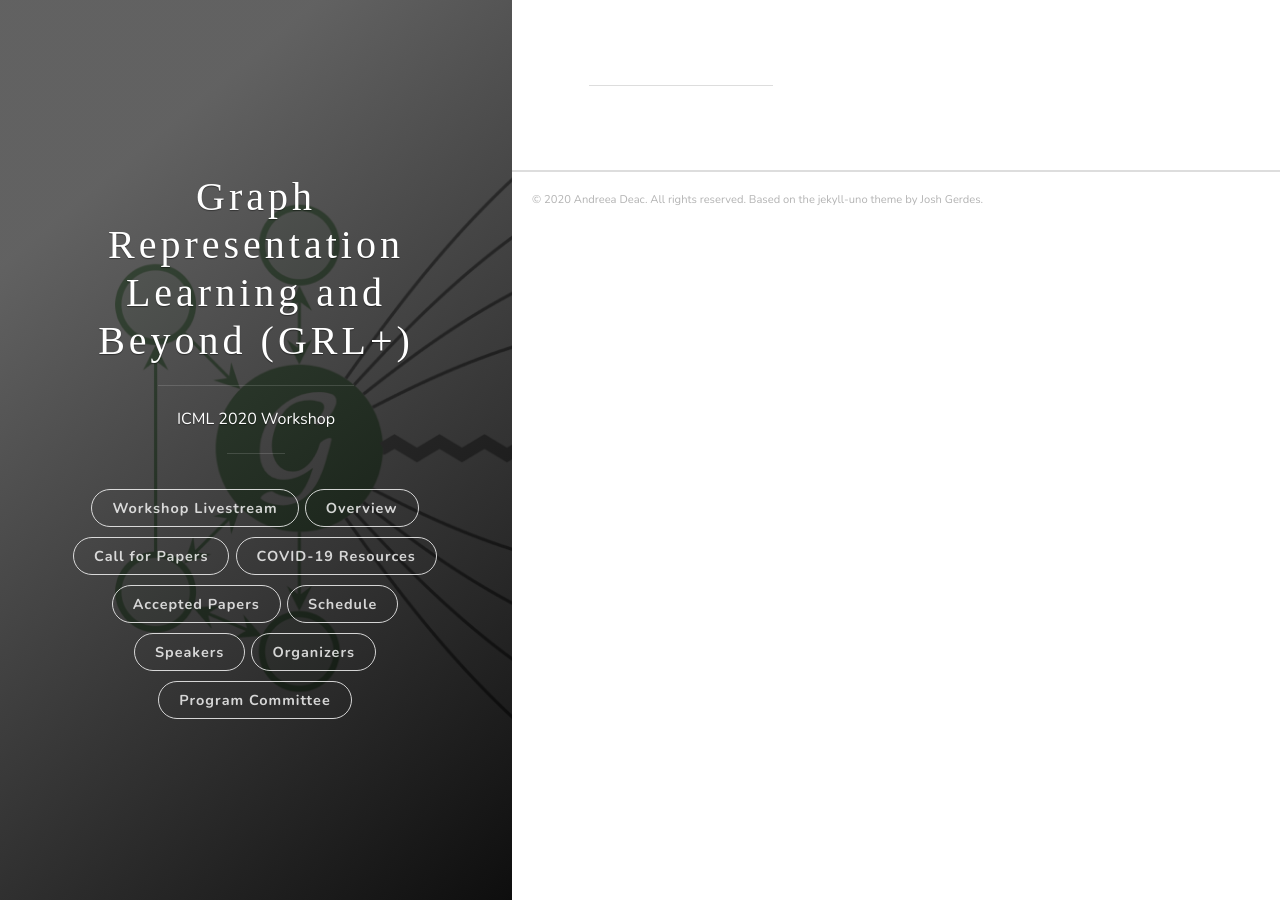
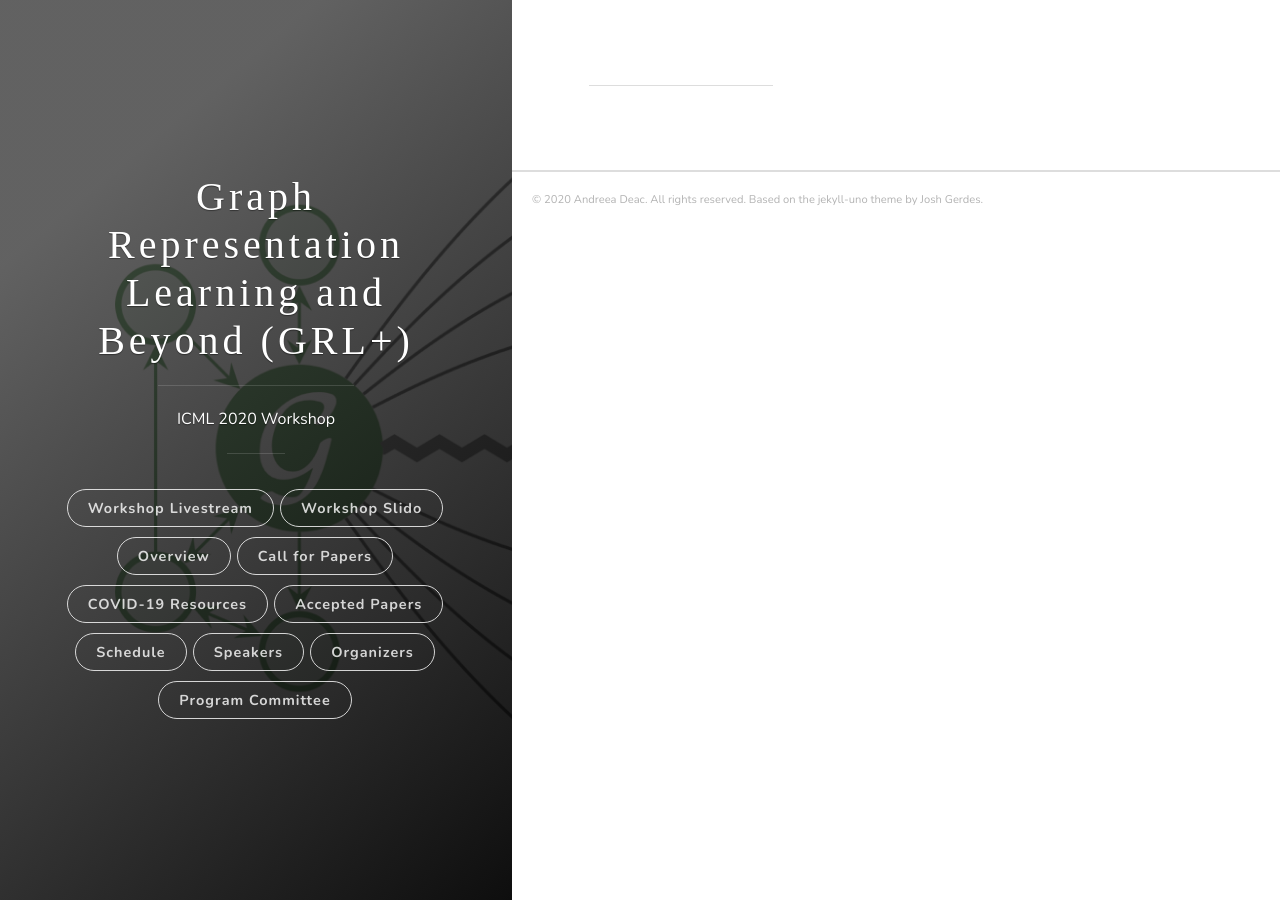
Before and after one commit to grlplus/grlplus.github.io, a Jekyll site: the page built from index.html, in a window 1280 px wide. Built offline with Jekyll 4.4.1, drawn with Linux system fonts in a browser that asks for light colours; some web fonts are replaced; the list of posts is cut into pages by our own code.

Commit message:
Update header.html

```diff
--- a/_includes/header.html
+++ b/_includes/header.html
@@ -21,6 +21,7 @@
           <nav class="cover-navigation cover-navigation--primary">
             <ul class="navigation">
               <li class="navigation__item"><a href="https://icml.cc/virtual/2020/workshop/5715" title="livestr" class="blog-button">Workshop Livestream</a></li>
+              <li class="navigation__item"><a href="https://app.sli.do/event/w45x8xoq" title="slido" class="blog-button">Workshop Slido</a></li>
               <li class="navigation__item"><a href="{{ site.baseurl }}/overview" title="overview" class="blog-button">Overview</a></li>
               <li class="navigation__item"><a href="{{ site.baseurl }}/cfp" title="cfp" class="blog-button">Call for Papers</a></li>
               <li class="navigation__item"><a href="{{ site.baseurl }}/covid19" title="covid19" class="blog-button">COVID-19 Resources</a></li>
```
